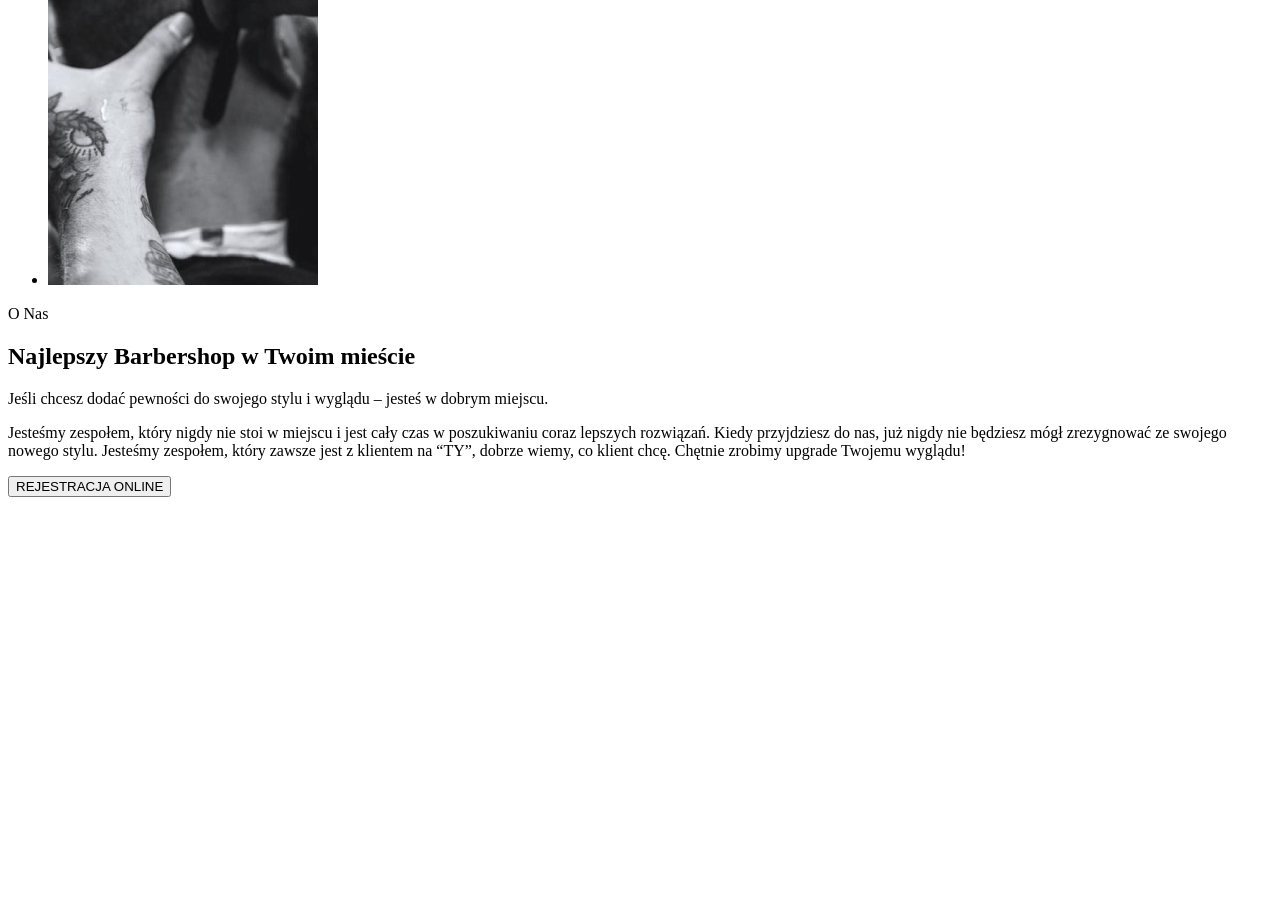
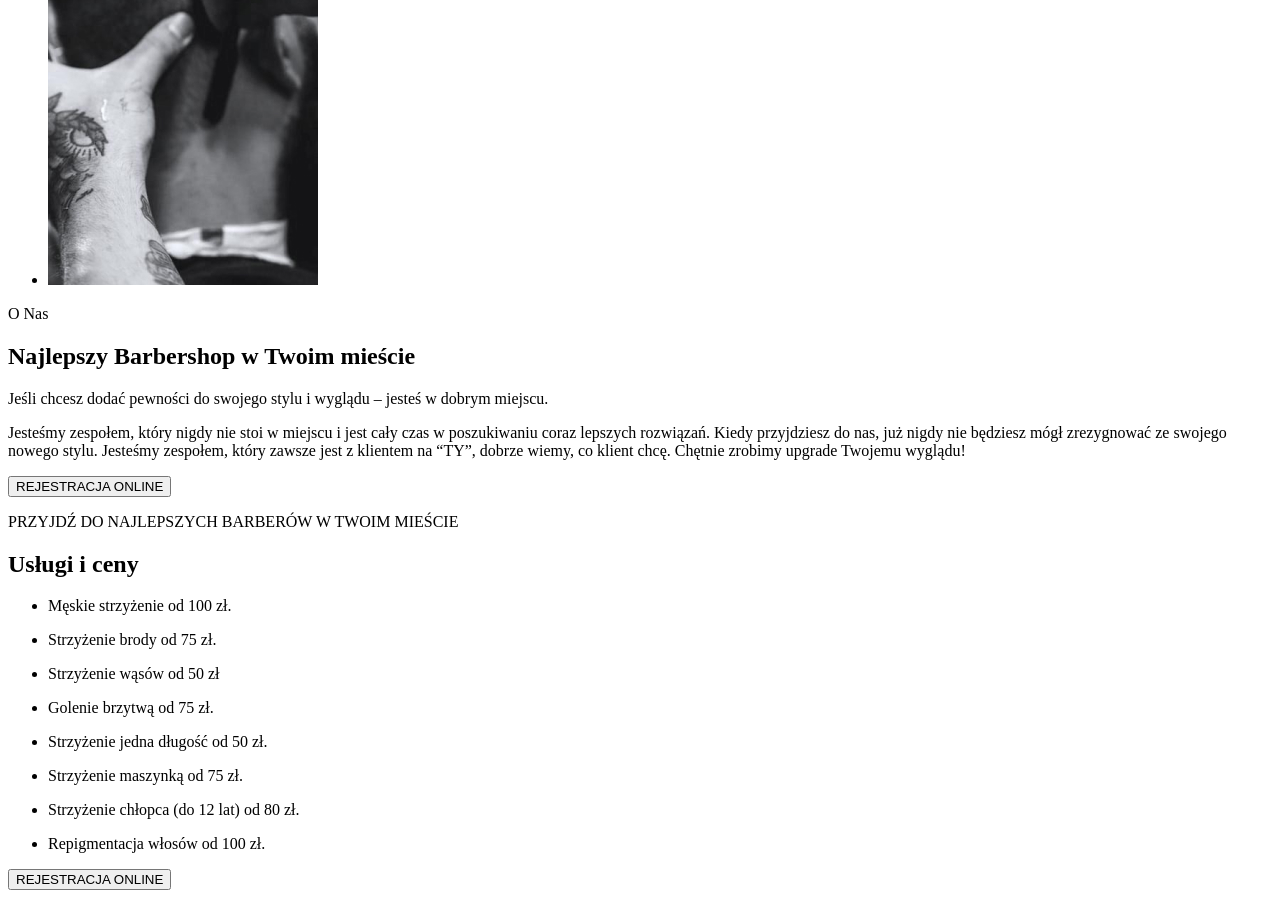
Before and after one commit to MateuszTyb/MateuszTyb-Zadanie-1-Dodatkowe-GoIT, a plain HTML site: page index.html in a window 1280 px wide. Shown: the part 1007-1905 px from the top of the page. Before the commit the page ends 1512 px from the top, so only its background shows below. Drawn offline with Linux system fonts and the light colour scheme.

Commit message:
Update index.html

```diff
--- a/index.html
+++ b/index.html
@@ -59,6 +59,24 @@
       </div>
     </section>
     <!----AboutusEND-->
+    <!----Services-->
+    <section>
+      <p>PRZYJDŹ DO NAJLEPSZYCH BARBERÓW W TWOIM MIEŚCIE</p>
+      <h2>Usługi i ceny</h2>
+      <ul>
+        <li><p>Męskie strzyżenie od 100 zł.</p></li>
+        <li><p>Strzyżenie brody od 75 zł.</p></li>
+        <li><p>Strzyżenie wąsów od 50 zł </p></li>
+        <li><p>Golenie  brzytwą od 75 zł.</p></li>
+      </ul>
+      <ul>
+        <li><p>Strzyżenie jedna długość od 50 zł.</p></li>
+        <li><p>Strzyżenie maszynką od 75 zł.</p></li>
+        <li><p>Strzyżenie chłopca (do 12 lat) od 80 zł.</p></li>
+        <li><p>Repigmentacja włosów od 100 zł.</p></li>
+      </ul>
+      <button type="button">REJESTRACJA ONLINE</button>
+    </section>
   </main>
   <footer></footer>
 </body>
```
